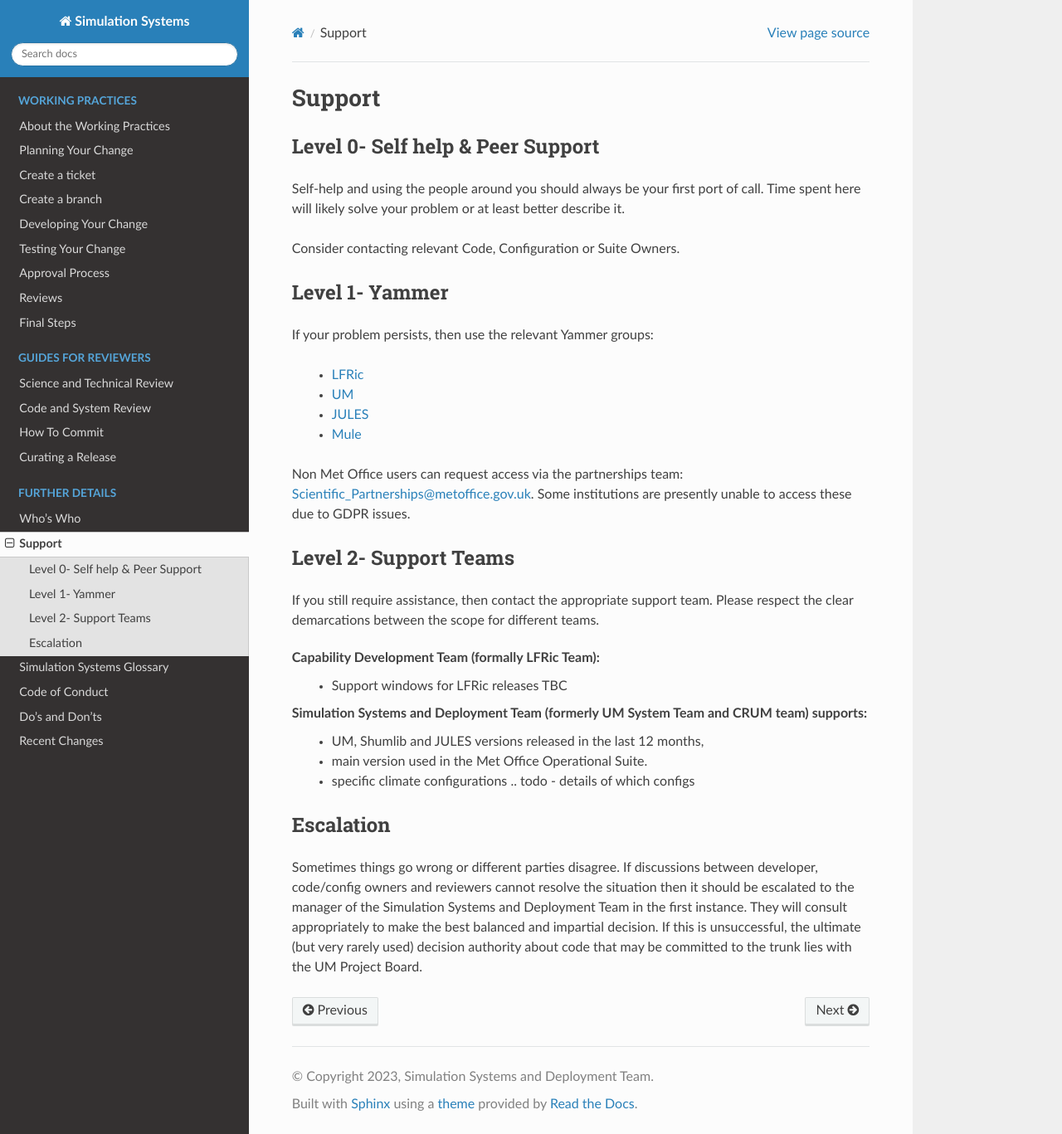
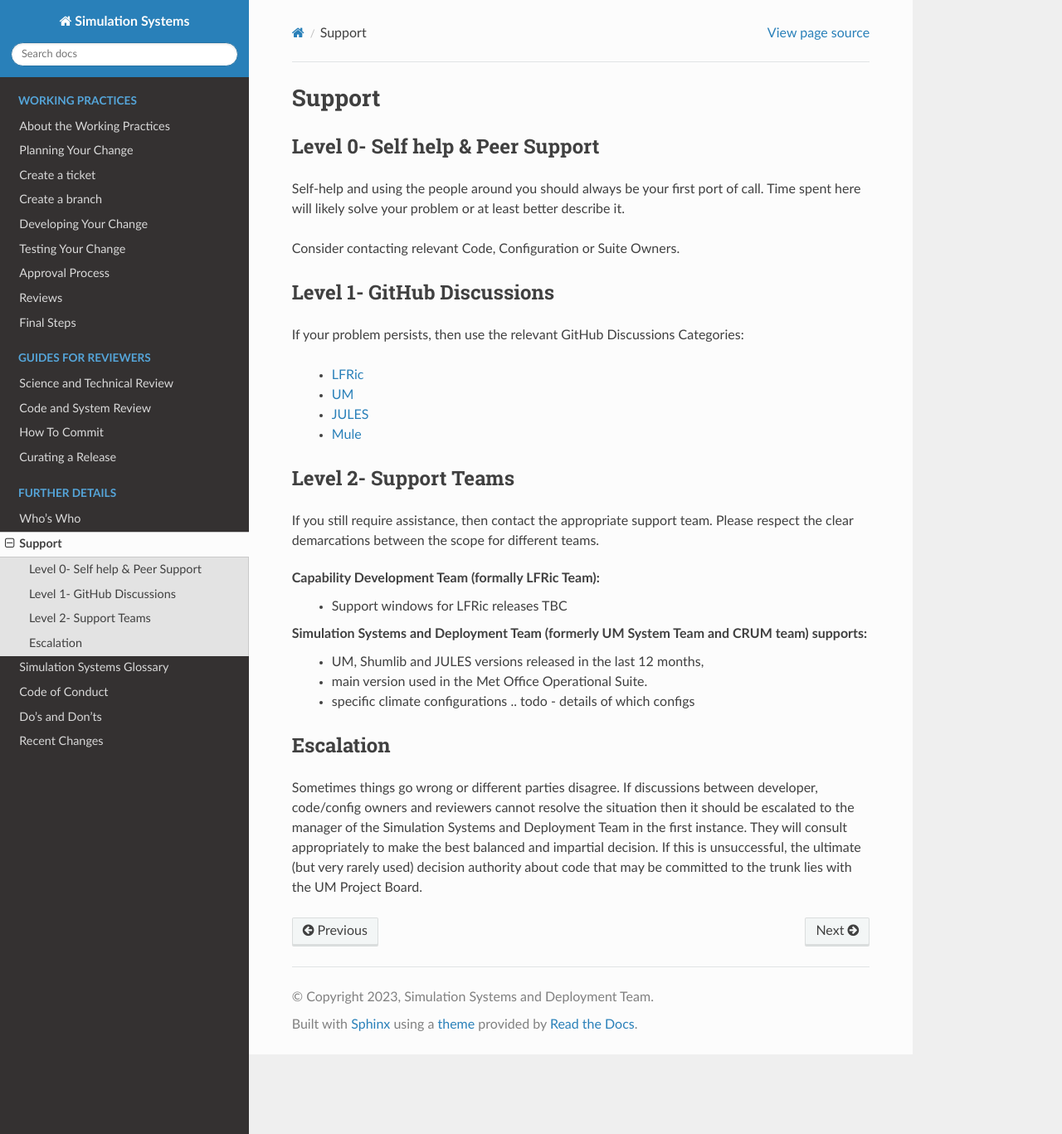
Before and after one commit to MetOffice/simulation-systems, a Sphinx documentation site: the page built from source/WorkingPractices/support.rst, in a window 1280 px wide and 1367 px high. Shown: the whole window at 83% size. Built offline with Sphinx 7.4.7 and the Read the Docs theme 2.0.0, drawn with Linux system fonts in a browser that asks for light colours.

Commit message:
Change Level 1 Support from Yammer to GitHub Discussions

```diff
--- a/source/WorkingPractices/support.rst
+++ b/source/WorkingPractices/support.rst
@@ -11,18 +11,14 @@ it.
 
 Consider contacting relevant Code, Configuration or Suite Owners.
 
-Level 1- Yammer
----------------
-If your problem persists, then use the relevant Yammer groups:
+Level 1- GitHub Discussions
+---------------------------
+If your problem persists, then use the relevant GitHub Discussions Categories:
 
-    * `LFRic <https://web.yammer.com/main/groups/eyJfdHlwZSI6Ikdyb3VwIiwiaWQiOiIxMDkwNTczMiJ9/all>`_
-    * `UM <https://www.yammer.com/metoffice.gov.uk/#/threads/inGroup?type=in_group&feedId=15288192&view=all>`_
-    * `JULES <https://web.yammer.com/main/groups/eyJfdHlwZSI6Ikdyb3VwIiwiaWQiOiIxMTEzMzk5NiJ9/all>`_
-    * `Mule <https://web.yammer.com/main/groups/eyJfdHlwZSI6Ikdyb3VwIiwiaWQiOiIxMDQwODU5MCJ9/all>`_
-
-Non Met Office users can request access via the partnerships team:
-Scientific_Partnerships@metoffice.gov.uk. Some institutions are presently
-unable to access these due to GDPR issues.
+    * `LFRic <https://github.com/MetOffice/simulation-systems/discussions/categories/lfric>`_
+    * `UM <https://github.com/MetOffice/simulation-systems/discussions/categories/um>`_
+    * `JULES <https://github.com/MetOffice/simulation-systems/discussions/categories/jules>`_
+    * `Mule <https://github.com/MetOffice/simulation-systems/discussions/categories/mule>`_
 
 Level 2- Support Teams
 ----------------------
```
